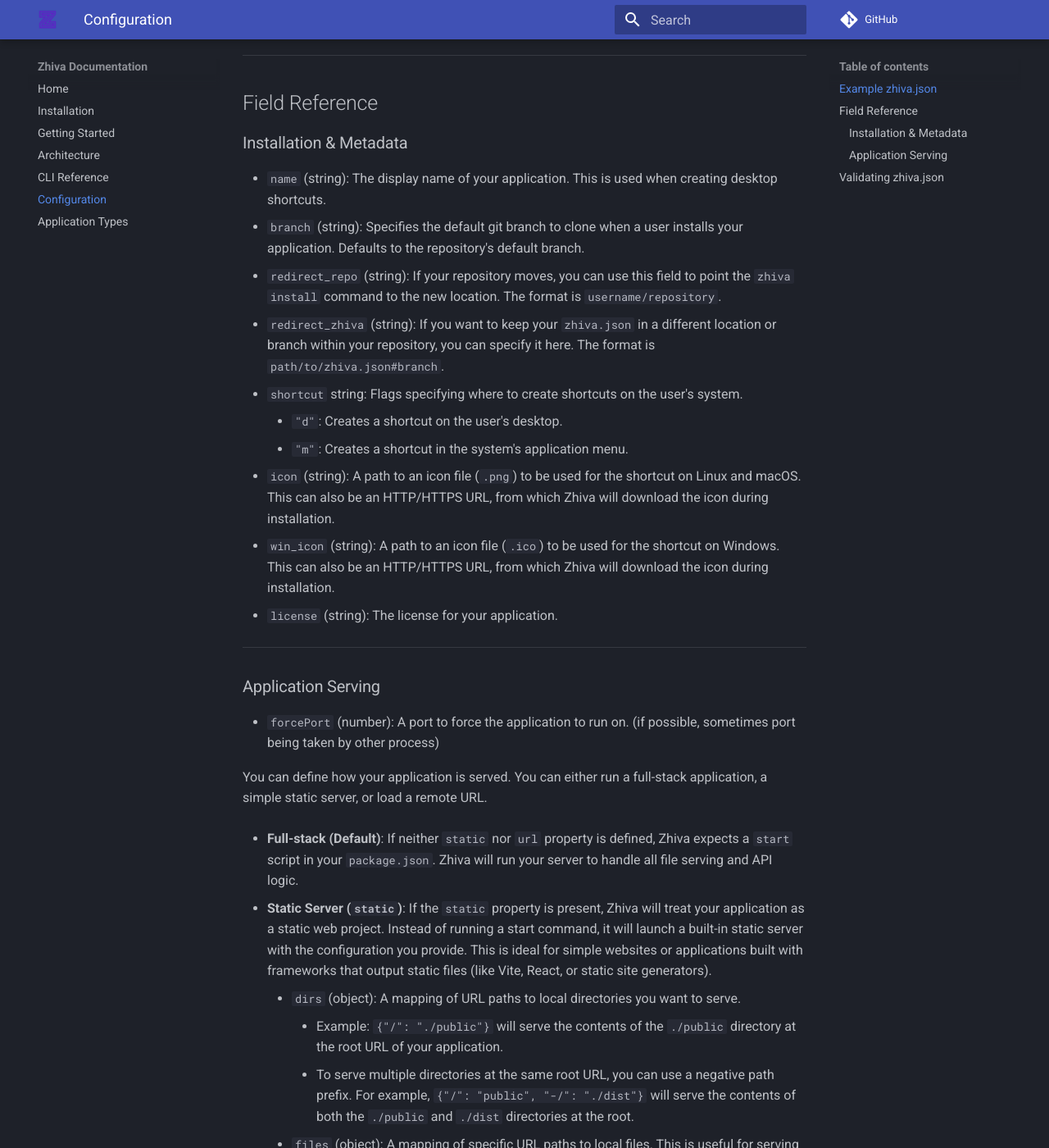
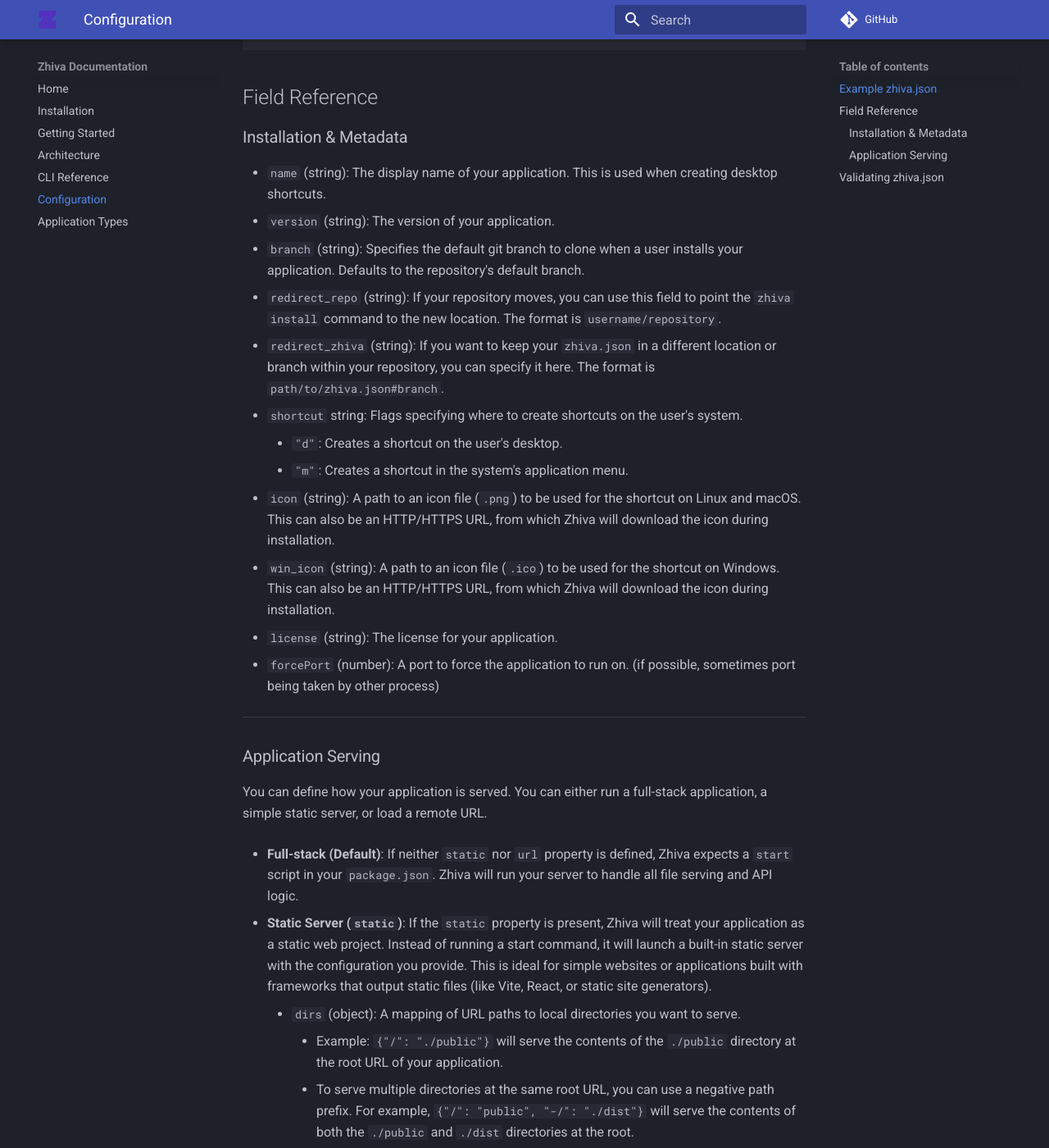
Before and after one commit to wxn0brP/Zhiva, an MkDocs documentation site: the page built from docs/configuration.md, in a window 1280 px wide and 1400 px high, scrolled down 875 px. Shown: the whole window at 82% size. Built offline with MkDocs 1.6.1 and Material for MkDocs 9.7.7, drawn with Linux system fonts in a browser that asks for light colours; comment, search, counter and statistics services are not loaded.

Commit message:
docs: fix configuration

````diff
--- a/docs/configuration.md
+++ b/docs/configuration.md
@@ -9,6 +9,7 @@
 ```json
 {
     "name": "My Awesome App",
+    "version": "1.0.0",
     "branch": "main",
     "redirect_repo": "new-org/new-repo",
     "redirect_zhiva": "config/zhiva.json#main",
@@ -37,13 +38,12 @@
 }
 ```
 
----
-
 ## Field Reference
 
 ### Installation & Metadata
 
 *   `name` (string): The display name of your application. This is used when creating desktop shortcuts.
+*   `version` (string): The version of your application.
 *   `branch` (string): Specifies the default git branch to clone when a user installs your application. Defaults to the repository's default branch.
 *   `redirect_repo` (string): If your repository moves, you can use this field to point the `zhiva install` command to the new location. The format is `username/repository`.
 *   `redirect_zhiva` (string): If you want to keep your `zhiva.json` in a different location or branch within your repository, you can specify it here. The format is `path/to/zhiva.json#branch`.
@@ -53,12 +53,11 @@
 *   `icon` (string): A path to an icon file (`.png`) to be used for the shortcut on Linux and macOS. This can also be an HTTP/HTTPS URL, from which Zhiva will download the icon during installation.
 *   `win_icon` (string): A path to an icon file (`.ico`) to be used for the shortcut on Windows. This can also be an HTTP/HTTPS URL, from which Zhiva will download the icon during installation.
 *   `license` (string): The license for your application.
+*   `forcePort` (number): A port to force the application to run on. (if possible, sometimes port being taken by other process)
 
 ---
 
 ### Application Serving
-
-*   `forcePort` (number): A port to force the application to run on. (if possible, sometimes port being taken by other process)
 
 You can define how your application is served. You can either run a full-stack application, a simple static server, or load a remote URL.
 
@@ -91,4 +90,5 @@
     }
 ],
 ```
+
 This uses the official [zhiva.schema.json](https://raw.githubusercontent.com/wxn0brP/Zhiva/master/zhiva.schema.json) for validation.
````
